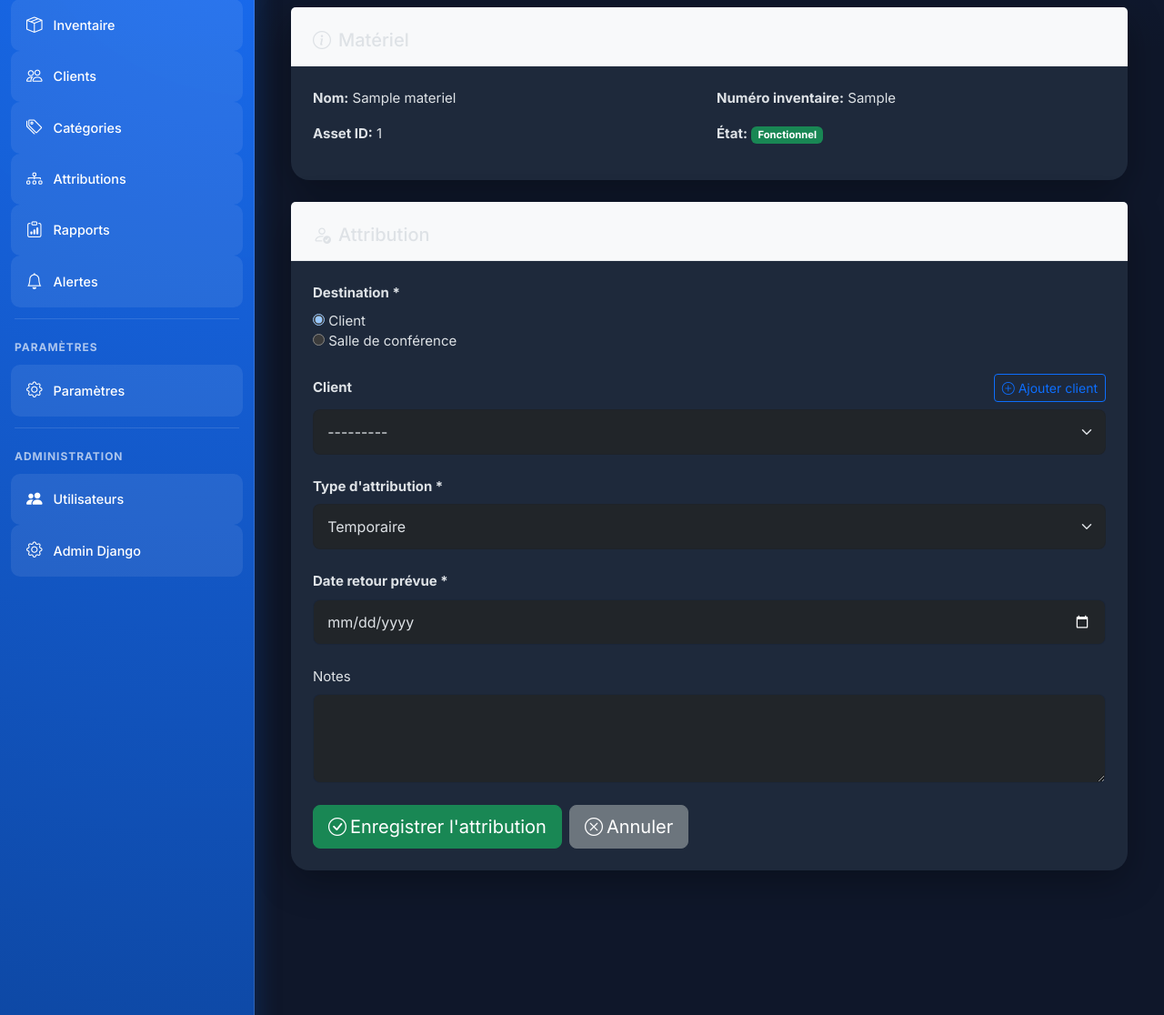
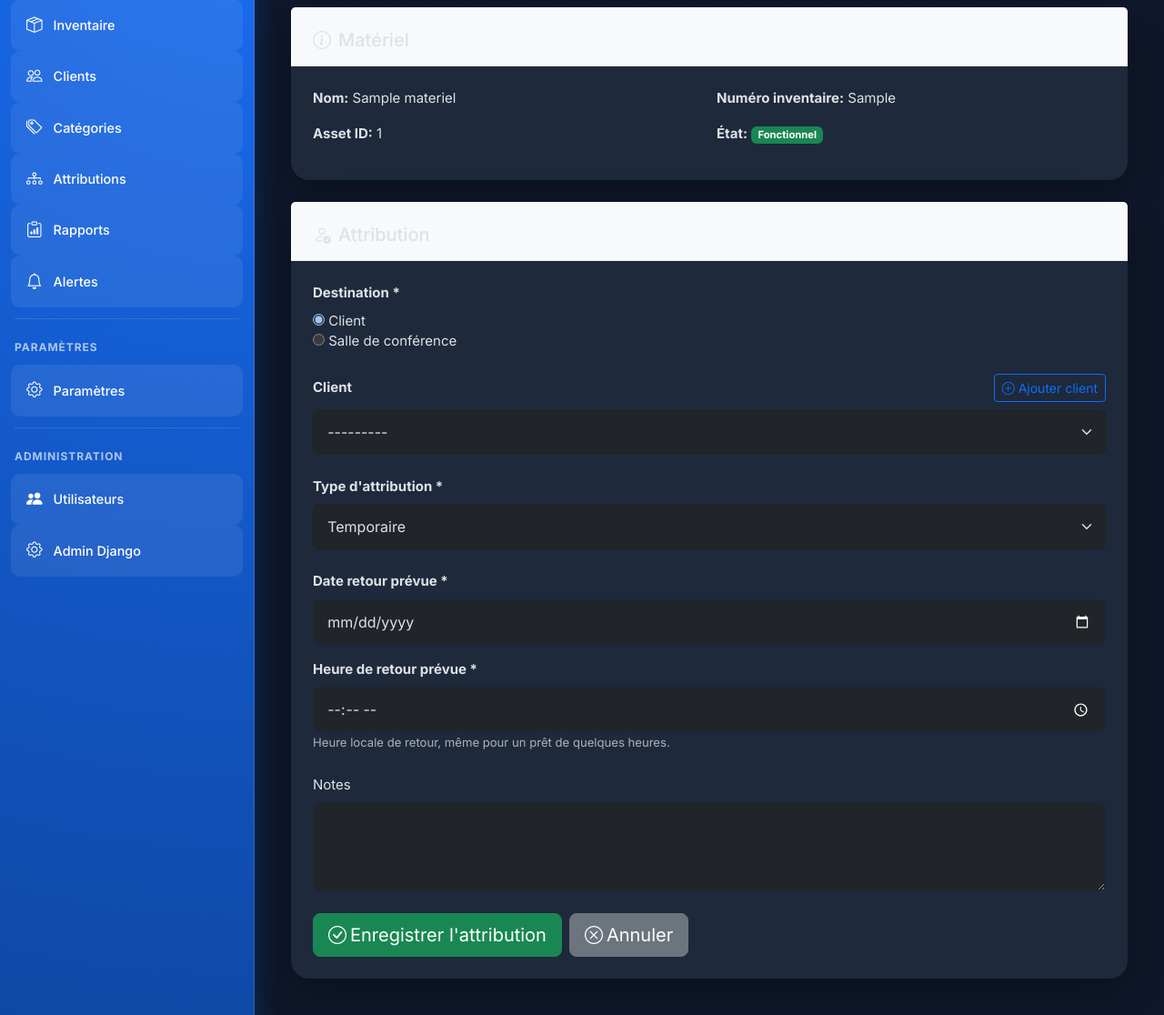
Before and after one commit to BlackGhost99/RadGestMat, a Django app: page /materiel/1/checkout/ in a window 1280 px wide. Shown: the part 162-1278 px from the top of the page at 91% size. Run offline with Django 4.2, Linux system fonts and the light colour scheme; a user stored in the database is signed in; tables that the repository leaves empty hold one stand-in row (values such as "Sample post"); some libraries are stand-ins or nearby versions.

Commit message:
Gérer les échéances et restitutions à l'heure près

```diff
--- a/assets/admin.py
+++ b/assets/admin.py
@@ -186,7 +186,7 @@ class ClientAdmin(admin.ModelAdmin):
 
 @admin.register(Attribution)
 class AttributionAdmin(admin.ModelAdmin):
-    list_display = ('materiel', 'client', 'departement', 'type_attribution', 'date_attribution', 'date_retour_prevue', 'date_retour_effective')
+    list_display = ('materiel', 'client', 'departement', 'type_attribution', 'date_attribution', 'date_retour_prevue', 'heure_retour_prevue', 'date_retour_effective', 'heure_retour_effective')
     list_filter = ('departement', 'type_attribution', 'date_attribution', 'date_retour_effective')
     search_fields = ('materiel__asset_id', 'client__nom', 'motif')
     readonly_fields = ('date_attribution',)
@@ -278,7 +278,7 @@ class AttributionAdmin(admin.ModelAdmin):
             'fields': ('employe_responsable', 'departement')
         }),
         ('Dates', {
-            'fields': ('date_attribution', 'date_retour_prevue', 'date_retour_effective')
+            'fields': ('date_attribution', 'date_retour_prevue', 'heure_retour_prevue', 'date_retour_effective', 'heure_retour_effective')
         }),
         ('Informations', {
             'fields': ('motif', 'notes')
--- a/assets/forms.py
+++ b/assets/forms.py
@@ -652,11 +652,12 @@ class AttributionForm(forms.ModelForm):
 
     class Meta:
         model = Attribution
-        fields = ['materiel', 'client', 'salle', 'type_attribution', 'date_retour_prevue', 'notes']
+        fields = ['materiel', 'client', 'salle', 'type_attribution', 'date_retour_prevue', 'heure_retour_prevue', 'notes']
         widgets = {
             'materiel': forms.HiddenInput(),
             'client': forms.Select(attrs={'class': 'form-select', 'id': 'client_select'}),
-            'date_retour_prevue': forms.DateInput(attrs={'class': 'form-control', 'type': 'date'}),
+            'date_retour_prevue': forms.DateInput(format='%Y-%m-%d', attrs={'class': 'form-control', 'type': 'date'}),
+            'heure_retour_prevue': forms.TimeInput(format='%H:%M', attrs={'class': 'form-control', 'type': 'time', 'step': '60'}),
             'notes': forms.Textarea(attrs={'class': 'form-control', 'rows': 3}),
         }
 
@@ -695,40 +696,27 @@ class AttributionForm(forms.ModelForm):
             if client and client.type_client != Client.TYPE_INTERNE:
                 raise forms.ValidationError({'client': "L'attribution indéfinie est réservée aux clients internes."})
 
-        # Validate that the planned return date is not before the attribution date
-        date_retour_prevue = cleaned.get('date_retour_prevue')
-        if type_attribution == Attribution.TYPE_TEMPORAIRE and not date_retour_prevue:
-            raise forms.ValidationError({'date_retour_prevue': "La date de retour prévue est requise pour une attribution temporaire."})
+        from datetime import datetime
+        from django.utils import timezone
+
+        planned_date = cleaned.get('date_retour_prevue')
+        planned_time = cleaned.get('heure_retour_prevue')
         if type_attribution != Attribution.TYPE_TEMPORAIRE:
             cleaned['date_retour_prevue'] = None
+            cleaned['heure_retour_prevue'] = None
+            return cleaned
 
-        if date_retour_prevue:
-            from django.utils import timezone
-            # If editing an existing attribution, use its date_attribution; otherwise use today
-            if self.instance and self.instance.pk and getattr(self.instance, 'date_attribution', None):
-                base_date = self.instance.date_attribution
-
-                try:
-
-                    if hasattr(base_date, 'date'):
-
-                        base_date = base_date.date()
-
-                except Exception:
-
-                    pass
-
-            else:
-
-                base_date = timezone.now().date()
-
-
-
-            if date_retour_prevue < base_date:
-
-                raise forms.ValidationError({'date_retour_prevue': "La date de retour prévue ne peut pas être antérieure à la date d'attribution."})
-
-
+        if not planned_date:
+            self.add_error('date_retour_prevue', "La date de retour prévue est obligatoire.")
+        if not planned_time:
+            self.add_error('heure_retour_prevue', "L'heure de retour prévue est obligatoire.")
+        if planned_date and planned_time:
+            start = self.instance.date_attribution if self.instance.pk else timezone.now()
+            deadline = timezone.make_aware(
+                datetime.combine(planned_date, planned_time), timezone.get_default_timezone()
+            )
+            if deadline <= start:
+                self.add_error('heure_retour_prevue', "Le retour prévu doit être postérieur à la date et à l'heure d'attribution.")
 
         return cleaned
 
@@ -764,12 +752,18 @@ class CheckInForm(forms.Form):
 
     date_retour_effective = forms.DateField(
 
-        widget=forms.DateInput(attrs={'class': 'form-control', 'type': 'date'}),
+        widget=forms.DateInput(format='%Y-%m-%d', attrs={'class': 'form-control', 'type': 'date'}),
 
         required=False,
 
         label='Date de retour'
 
+    )
+
+    heure_retour_effective = forms.TimeField(
+        widget=forms.TimeInput(format='%H:%M', attrs={'class': 'form-control', 'type': 'time', 'step': '60'}),
+        required=False,
+        label='Heure de retour',
     )
 
     raison_non_retour = forms.ChoiceField(
@@ -832,42 +826,26 @@ class CheckInForm(forms.Form):
 
         cleaned = super().clean()
 
-        date_retour_effective = cleaned.get('date_retour_effective')
-
+        from datetime import datetime
         from django.utils import timezone
 
-
-
-        # Default to today if not provided
-
-        if not date_retour_effective:
-
-            date_retour_effective = timezone.now().date()
-
-            cleaned['date_retour_effective'] = date_retour_effective
-
-
-
-        # If an attribution was provided, ensure return date is not before attribution date
-
-        if self.attribution and getattr(self.attribution, 'date_attribution', None):
-
-            base_date = self.attribution.date_attribution
-
-            try:
-
-                if hasattr(base_date, 'date'):
-
-                    base_date = base_date.date()
-
-            except Exception:
-
-                pass
-
-            if date_retour_effective < base_date:
-
-                raise forms.ValidationError({'date_retour_effective': "La date de retour ne peut pas être antérieure à la date d'attribution."})
-
-
+        now = timezone.localtime(timezone.now(), timezone.get_default_timezone())
+        if 'date_retour_effective' in self.errors or 'heure_retour_effective' in self.errors:
+            return cleaned
+        returned_date = cleaned.get('date_retour_effective') or now.date()
+        returned_time = cleaned.get('heure_retour_effective')
+        if returned_time is None:
+            if returned_date != now.date():
+                self.add_error('heure_retour_effective', "Indiquez l'heure du retour pour cette date.")
+                return cleaned
+            returned_time = now.time().replace(microsecond=0)
+        returned_at = timezone.make_aware(datetime.combine(returned_date, returned_time), timezone.get_default_timezone())
+        if returned_at > now:
+            self.add_error('heure_retour_effective', "Le retour effectif ne peut pas être dans le futur.")
+        start = getattr(self.attribution, 'date_attribution', None)
+        if start and returned_at < start.replace(second=0, microsecond=0):
+            self.add_error('heure_retour_effective', "Le retour ne peut pas être antérieur à l'attribution.")
+        cleaned['date_retour_effective'] = returned_date
+        cleaned['heure_retour_effective'] = returned_time
 
         return cleaned
--- a/assets/models.py
+++ b/assets/models.py
@@ -306,12 +306,8 @@ class Attribution(models.Model):
             start_naive = datetime.combine(self.date_attribution.date() if hasattr(self.date_attribution, 'date') else self.date_attribution, time.min)
             start = timezone.make_aware(start_naive) if timezone.is_naive(start_naive) else start_naive
 
-        if self.heure_retour_prevue:
-            end_naive = datetime.combine(self.date_retour_prevue, self.heure_retour_prevue)
-        else:
-            end_naive = datetime.combine(self.date_retour_prevue, time.min)
-
-        end = timezone.make_aware(end_naive) if timezone.is_naive(end_naive) else end_naive
+        # Même échéance pour la durée et les alertes, y compris les anciens prêts sans heure.
+        end = self.retour_echeance()
 
         delta = end - start
         hours = delta.total_seconds() / 3600
@@ -335,6 +331,29 @@ class Attribution(models.Model):
         from django.utils import timezone
         echeance = self.retour_echeance()
         return bool(not self.date_retour_effective and echeance and timezone.now() > echeance)
+
+    def retour_statut(self):
+        """Statut historique, sans inventer une heure pour les anciens retours."""
+        from datetime import datetime
+        from django.utils import timezone
+        deadline = self.retour_echeance()
+        if not self.date_retour_effective or not deadline:
+            return 'SANS_ECHEANCE'
+        if self.date_retour_effective > self.date_retour_prevue:
+            return 'RETARD'
+        if self.date_retour_effective < self.date_retour_prevue:
+            return 'AVANCE'
+        if self.heure_retour_effective is None and self.heure_retour_prevue is not None:
+            return 'INCONNU'
+        if self.heure_retour_effective is None:
+            return 'A_HEURE'
+        actual = timezone.make_aware(
+            datetime.combine(self.date_retour_effective, self.heure_retour_effective),
+            timezone.get_default_timezone(),
+        )
+        if actual > deadline:
+            return 'RETARD'
+        return 'AVANCE' if actual < deadline else 'A_HEURE'
 
     def get_retard_minutes(self):
         from django.utils import timezone
--- a/assets/services.py
+++ b/assets/services.py
@@ -103,11 +103,14 @@ class AlerteService:
     @staticmethod
     def detecter_retards_retour():
         """Détecte les attributions avec retard de retour"""
-        aujourdhui = timezone.now().date()
+        now = timezone.localtime()
+        aujourdhui = now.date()
         attributions_en_retard = Attribution.objects.filter(
             type_attribution=Attribution.TYPE_TEMPORAIRE,
-            date_retour_prevue__lt=aujourdhui,
-            date_retour_effective__isnull=True
+            date_retour_effective__isnull=True,
+        ).filter(
+            Q(date_retour_prevue__lt=aujourdhui) |
+            Q(date_retour_prevue=aujourdhui, heure_retour_prevue__lt=now.time())
         ).select_related('materiel', 'client', 'departement', 'salle')
 
         alertes_creees = []
@@ -117,10 +120,12 @@ class AlerteService:
                 type_alerte=Alerte.TYPE_RETARD,
                 attribution=attribution,
                 reglementee=False
-            ).first()
+            ).exclude(severite=Alerte.SEVERITE_INFO).first()
 
             if not alerte_existante:
-                jours_retard = (aujourdhui - attribution.date_retour_prevue).days
+                minutes_retard = attribution.get_retard_minutes()
+                jours_retard = minutes_retard // 1440
+                heures, minutes = divmod(minutes_retard % 1440, 60)
                 severite = Alerte.SEVERITE_CRITICAL if jours_retard > 7 else Alerte.SEVERITE_WARNING
 
                 dest_label = attribution.client.nom if attribution.client else (f"Salle: {attribution.salle}" if attribution.salle else 'Inconnu')
@@ -131,8 +136,8 @@ class AlerteService:
                     materiel=attribution.materiel,
                     attribution=attribution,
                     departement=attribution.departement,
-                    description=f"Retard de retour: {jours_retard} jour(s) de retard. "
-                               f"Date retour prévue: {attribution.date_retour_prevue}. "
+                    description=f"Retard de retour: {jours_retard} j {heures} h {minutes} min de retard. "
+                               f"Retour prévu: {attribution.retour_echeance():%d/%m/%Y %H:%M}. "
                                f"Destinataire: {dest_label}"
                 )
                 alertes_creees.append(alerte)
--- a/assets/views.py
+++ b/assets/views.py
@@ -736,7 +736,7 @@ def _build_human_readable_sentence(report, formatted_changes=None):
             parts.append(f"le {_fmt_dt(when)}")
             # retour prévue
             if attribution.date_retour_prevue:
-                parts.append(f"(retour prévu: {attribution.date_retour_prevue.isoformat()})")
+                parts.append(f"(retour prévu: {timezone.localtime(attribution.retour_echeance()).strftime('%d/%m/%Y %H:%M')})" if attribution.retour_echeance() else f"(retour prévu: {attribution.date_retour_prevue.isoformat()})")
             # notes
             if attribution.notes:
                 parts.append(f"Notes: {attribution.notes}")
@@ -2932,13 +2932,15 @@ def checkin(request, asset_id):
             return redirect('assets:materiel_detail', pk=materiel.pk)
         form = CheckInForm(request.POST, attribution=attribution)
         if form.is_valid():
-            date_retour = form.cleaned_data.get('date_retour_effective') or timezone.now().date()
+            date_retour = form.cleaned_data['date_retour_effective']
+            heure_retour = form.cleaned_data['heure_retour_effective']
             raison_non_retour = form.cleaned_data.get('raison_non_retour')
             description_damage = form.cleaned_data.get('description_damage')
             notes = form.cleaned_data.get('notes')
             maintenance = form.cleaned_data.get('mettre_en_maintenance')
 
             attribution.date_retour_effective = date_retour
+            attribution.heure_retour_effective = heure_retour
             if notes:
                 attribution.notes = (attribution.notes or '') + '\n' + notes
             attribution.save()
@@ -2977,7 +2979,7 @@ def checkin(request, asset_id):
                         materiel=materiel,
                         attribution=attribution,
                         departement=materiel.departement,
-                        description=f"Matériel retourné par {attribution.client or attribution.salle or 'Destination inconnue'} le {date_retour}."
+                        description=f"Matériel retourné par {attribution.client or attribution.salle or 'Destination inconnue'} le {date_retour} à {heure_retour:%H:%M}."
                     )
             except Exception:
                 # Ne pas bloquer le flux en cas d'erreur d'alerte
@@ -3015,6 +3017,7 @@ def checkin(request, asset_id):
                 'client_nom': (attribution.client.nom if attribution.client else (str(attribution.salle) if attribution.salle else '')),
                 'date_attribution': attribution.date_attribution.isoformat(),
                 'date_retour': date_retour.isoformat(),
+                'heure_retour': heure_retour.strftime('%H:%M'),
                 'raison': raison_non_retour,
                 'description_damage': description_damage,
                 'notes': notes,
@@ -3025,7 +3028,8 @@ def checkin(request, asset_id):
 
             return redirect('assets:checkin_success')
     else:
-        form = CheckInForm(initial={'date_retour_effective': timezone.now().date()}, attribution=attribution)
+        now = timezone.localtime()
+        form = CheckInForm(initial={'date_retour_effective': now.date(), 'heure_retour_effective': now.time()}, attribution=attribution)
 
     return render(request, 'assets/check_in.html', {'form': form, 'materiel': materiel, 'attribution': attribution})
 
--- a/templates/assets/attribution_list.html
+++ b/templates/assets/attribution_list.html
@@ -86,7 +86,7 @@
                                 {% if attr.is_synthetic %}
                                     -
                                 {% elif attr.type_attribution == "TEMPORAIRE" %}
-                                    {{ attr.date_retour_prevue|date:"d/m/Y" }}
+                                    {{ attr.date_retour_prevue|date:"d/m/Y" }}{% if attr.heure_retour_prevue %} à {{ attr.heure_retour_prevue|time:"H:i" }}{% endif %}
                                     {% if attr.is_overdue %}
                                         <span class="badge bg-danger">Retard!</span>
                                     {% endif %}
@@ -98,7 +98,7 @@
                             </td>
                             <td>
                                 {% if attr.date_retour_effective %}
-                                    <span class="badge bg-info">📥 Retourné le {{ attr.date_retour_effective|date:"d/m/Y" }}</span>
+                                    <span class="badge bg-info">📥 Retourné le {{ attr.date_retour_effective|date:"d/m/Y" }}{% if attr.heure_retour_effective %} à {{ attr.heure_retour_effective|time:"H:i" }}{% endif %}</span>
                                 {% else %}
                                     <span class="badge bg-success">📤 Attribué</span>
                                     {% if attr.is_overdue %}
--- a/templates/assets/check_in_success.html
+++ b/templates/assets/check_in_success.html
@@ -57,9 +57,9 @@
                         <dt class="col-sm-5" style="color: #666; font-weight: 500; font-size: 0.9rem;">Client:</dt>
                         <dd class="col-sm-7" style="color: #333;">{{ client_nom }}</dd>
                         <dt class="col-sm-5" style="color: #666; font-weight: 500; font-size: 0.9rem;">Check-out:</dt>
-                        <dd class="col-sm-7" style="color: #333;">{{ date_attribution|date:"d/m/Y" }}</dd>
+                        <dd class="col-sm-7" style="color: #333;">{{ date_attribution }}</dd>
                         <dt class="col-sm-5" style="color: #666; font-weight: 500; font-size: 0.9rem;">Check-in:</dt>
-                        <dd class="col-sm-7" style="color: #333;">{{ date_retour|date:"d/m/Y" }}</dd>
+                        <dd class="col-sm-7" style="color: #333;">{{ date_retour }}{% if heure_retour %} à {{ heure_retour }}{% endif %}</dd>
                     </dl>
                 </div>
             </div>
--- a/templates/assets/check_out.html
+++ b/templates/assets/check_out.html
@@ -100,6 +100,14 @@
           {% if form.date_retour_prevue.errors %}
             <div class="invalid-feedback d-block">{{ form.date_retour_prevue.errors.0 }}</div>
           {% endif %}
+          <label for="{{ form.heure_retour_prevue.id_for_label }}" class="form-label mt-3">
+            <strong>Heure de retour prévue *</strong>
+          </label>
+          {{ form.heure_retour_prevue }}
+          {% if form.heure_retour_prevue.errors %}
+            <div class="invalid-feedback d-block">{{ form.heure_retour_prevue.errors.0 }}</div>
+          {% endif %}
+          <small class="form-text text-muted">Heure locale de retour, même pour un prêt de quelques heures.</small>
         </div>
 
         <!-- Notes -->
@@ -395,6 +403,10 @@
     if (!typeSelect || !dateBlock) return;
     const needsDate = typeSelect.value === 'TEMPORAIRE';
     dateBlock.style.display = needsDate ? 'block' : 'none';
+    dateBlock.querySelectorAll('input').forEach(input => {
+      input.required = needsDate;
+      input.disabled = !needsDate;
+    });
   }
 
   const typeSelect = document.getElementById('{{ form.type_attribution.id_for_label }}');
--- a/templates/assets/client_detail.html
+++ b/templates/assets/client_detail.html
@@ -111,7 +111,7 @@
             <small class="text-muted">{{ attr.materiel.asset_id }}</small>
           </td>
           <td>{{ attr.date_attribution|date:"d/m/Y" }}</td>
-          <td>{{ attr.date_retour_prevue|date:"d/m/Y" }}</td>
+          <td>{{ attr.date_retour_prevue|date:"d/m/Y" }}{% if attr.heure_retour_prevue %} à {{ attr.heure_retour_prevue|time:"H:i" }}{% endif %}</td>
           <td>
             {% if attr.date_retour_effective %}
             <span class="badge bg-info">Retourné</span>
--- a/templates/assets/emails/notification_retard.html
+++ b/templates/assets/emails/notification_retard.html
@@ -167,7 +167,7 @@
                 <div class="alert-box">
                     <div class="info-row">
                         <span class="info-label">Date retour prévue:</span>
-                        <span class="info-value">{{ attribution.date_retour_prevue|date:"d/m/Y" }}</span>
+                        <span class="info-value">{{ attribution.date_retour_prevue|date:"d/m/Y" }}{% if attribution.heure_retour_prevue %} à {{ attribution.heure_retour_prevue|time:"H:i" }}{% endif %}</span>
                     </div>
                     <div class="info-row">
                         <span class="info-label">Statut:</span>
--- a/templates/assets/materiel_detail.html
+++ b/templates/assets/materiel_detail.html
@@ -180,7 +180,7 @@
                                     <strong>Date attribution:</strong> {{ attribution_active.date_attribution|date:"d/m/Y H:i" }}<br>
                                     <strong>Attribution:</strong> {{ attribution_active.get_type_attribution_display }}<br>
                                     {% if attribution_active.type_attribution == "TEMPORAIRE" and attribution_active.date_retour_prevue %}
-                                    <strong>Retour prévu:</strong> {{ attribution_active.date_retour_prevue|date:"d/m/Y" }}<br>
+                                    <strong>Retour prévu:</strong> {{ attribution_active.date_retour_prevue|date:"d/m/Y" }}{% if attribution_active.heure_retour_prevue %} à {{ attribution_active.heure_retour_prevue|time:"H:i" }}{% endif %}<br>
                                     {% elif attribution_active.type_attribution == "INDEFINIE" %}
                                     <strong>Retour:</strong> Indéfinie<br>
                                     {% endif %}
--- a/templates/assets/report_attribution_detail.html
+++ b/templates/assets/report_attribution_detail.html
@@ -9,7 +9,7 @@
     </div>
     <div>
       {% if attribution.date_retour_effective %}
-        <span class="badge bg-info">Retourne le {{ attribution.date_retour_effective|date:"d/m/Y" }}</span>
+        <span class="badge bg-info">Retourne le {{ attribution.date_retour_effective|date:"d/m/Y" }}{% if attribution.heure_retour_effective %} à {{ attribution.heure_retour_effective|time:"H:i" }}{% endif %}</span>
       {% else %}
         <span class="badge bg-success">Actif</span>
       {% endif %}
@@ -56,7 +56,7 @@
           </div>
           <div><strong>Retour prevu:</strong>
             {% if attribution.date_retour_prevue %}
-              {{ attribution.date_retour_prevue|date:"d/m/Y" }}
+              {{ attribution.date_retour_prevue|date:"d/m/Y" }}{% if attribution.heure_retour_prevue %} à {{ attribution.heure_retour_prevue|time:"H:i" }}{% endif %}
             {% else %}
               -
             {% endif %}
```
Also changed, not shown: assets/tests.py (+52 -0 lines), templates/assets/attribution_form.html (+12 -0 lines), templates/assets/check_in.html (+10 -0 lines), templates/assets/emails/notification_restitution.html (+9 -4 lines).
